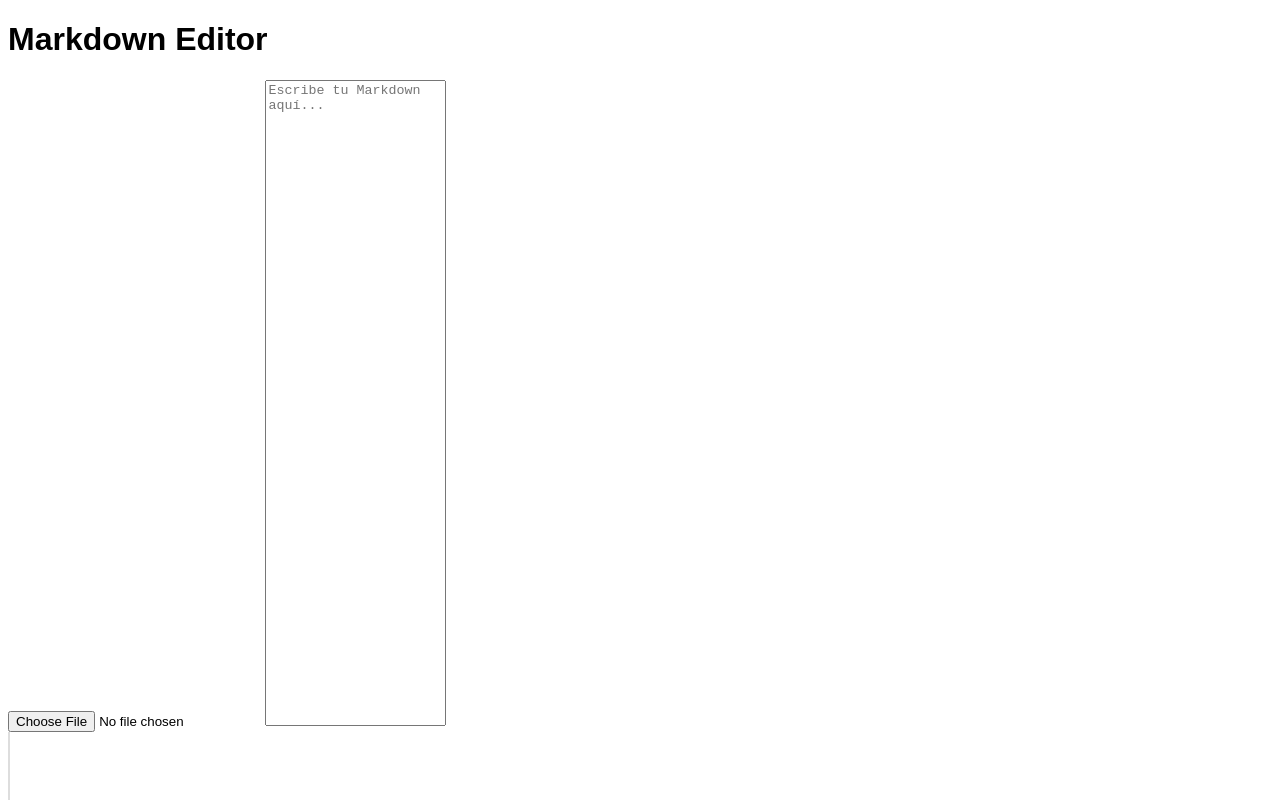
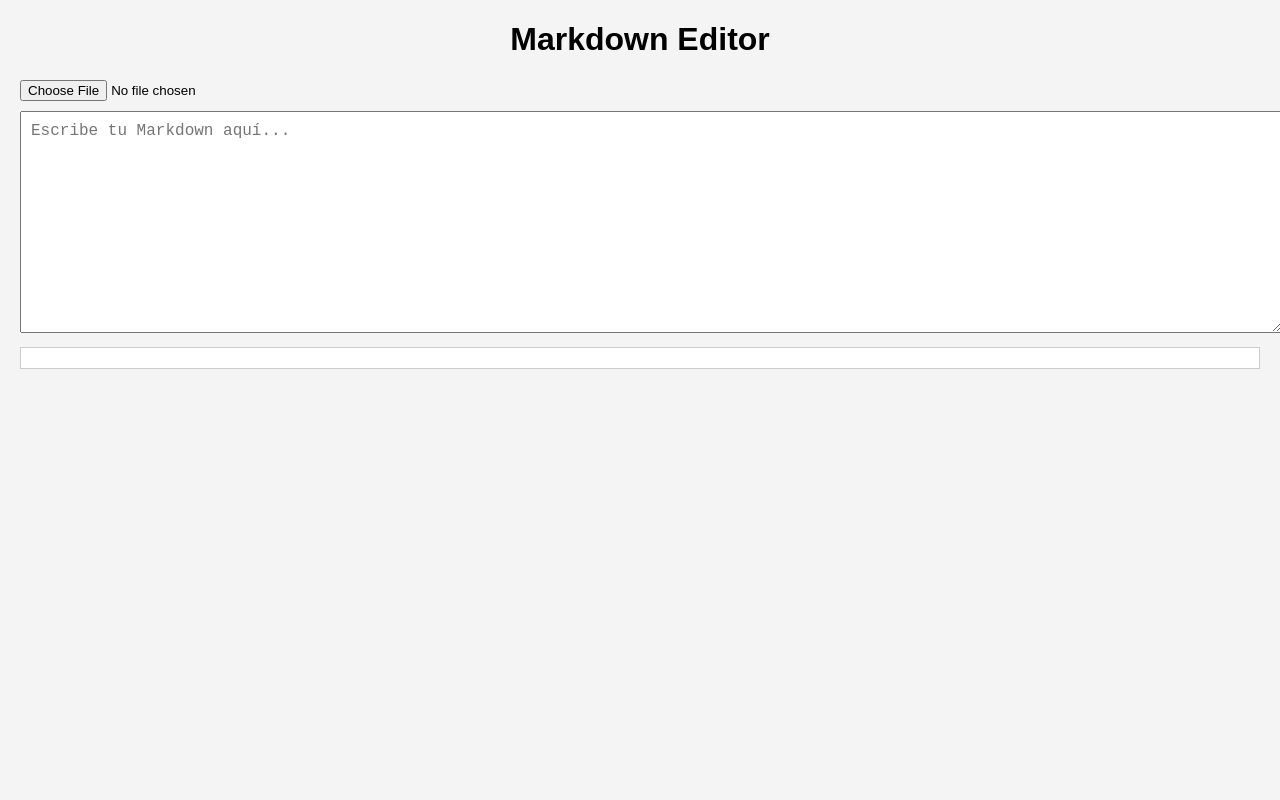
Before and after one commit to D4rkyto414/markdown-editor, a plain HTML site: page index.html in a window 1280 px wide. Shown: the top 800 px of the page. Drawn offline with nearby package versions, Linux system fonts and the light colour scheme.

Commit message:
Update styles.css

```diff
--- a/css/styles.css
+++ b/css/styles.css
@@ -1,15 +1,22 @@
 body {
     font-family: Arial, sans-serif;
+    margin: 20px;
+    padding: 0;
+    background-color: #f4f4f4;
 }
-
+h1 {
+    text-align: center;
+}
 textarea {
-    height: 80vh;
-    resize: none;
+    width: 100%;
+    height: 200px;
+    margin-top: 10px;
+    padding: 10px;
+    font-size: 16px;
 }
-
 #preview {
-    height: 80vh;
-    overflow-y: auto;
+    border: 1px solid #ccc;
     padding: 10px;
-    border-left: 2px solid #ddd;
+    margin-top: 10px;
+    background: #fff;
 }
```
